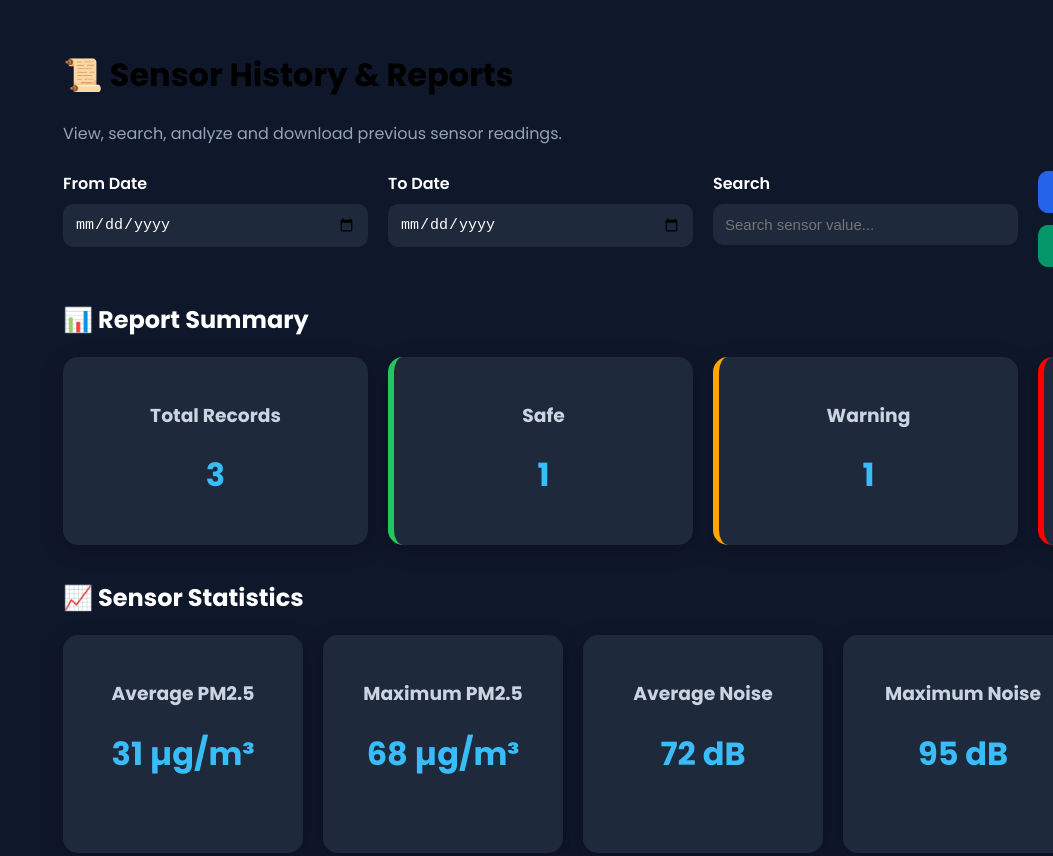
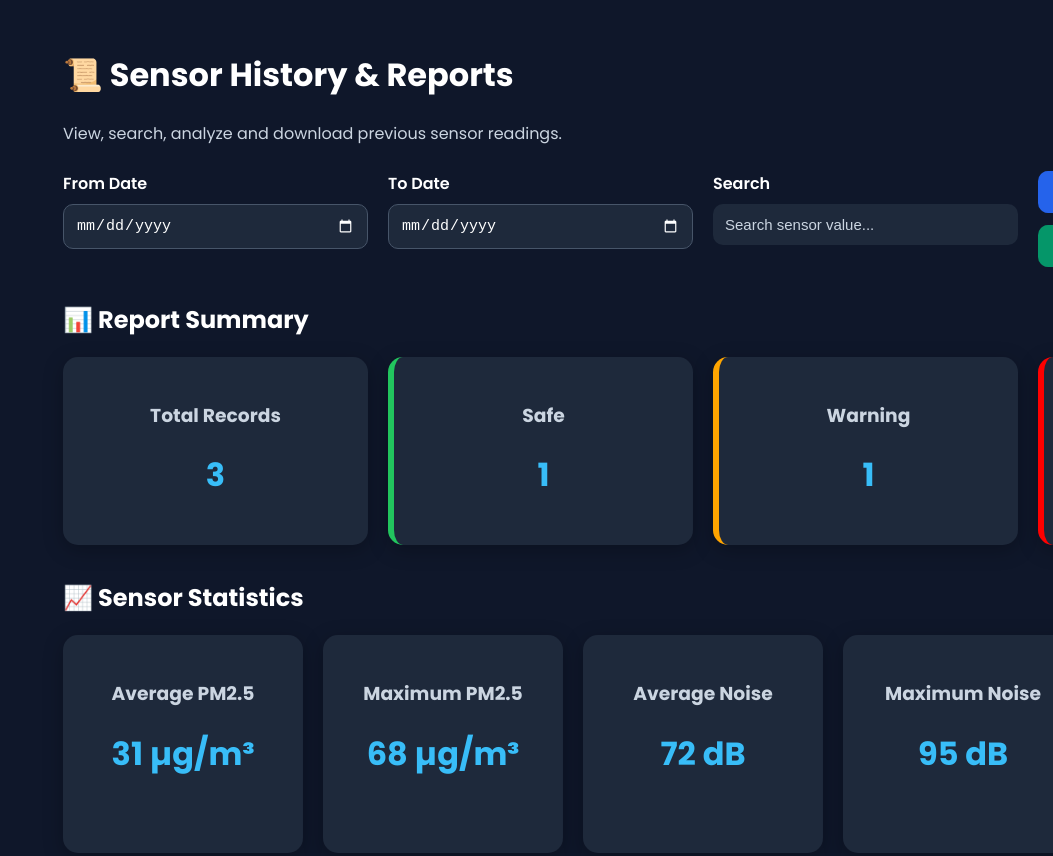
Before and after one commit to m8367621/smart-shopfloor-dashboard, a plain HTML site: page history.html in a window 1280 px wide. Shown: the top 856 px of the page, without its empty margins (227-1280 px from the left). Drawn offline with Linux system fonts and the light colour scheme.

Commit message:
Updated History page

```diff
--- a/css/dashboard.css
+++ b/css/dashboard.css
@@ -996,3 +996,31 @@ font-size:13px;
 }
 
 }
+/* Fix History Heading */
+
+h1{
+    color:white;
+}
+
+.page-subtitle{
+    color:#cbd5e1;
+}
+
+/* Fix Date Input */
+
+.filter-box input[type="date"]{
+    background:#1e293b;
+    color:white;
+    border:1px solid #475569;
+}
+
+.filter-box input[type="date"]::-webkit-calendar-picker-indicator{
+    filter:invert(1);
+    cursor:pointer;
+}
+
+/* Fix Placeholder */
+
+.filter-box input::placeholder{
+    color:#cbd5e1;
+}
```
